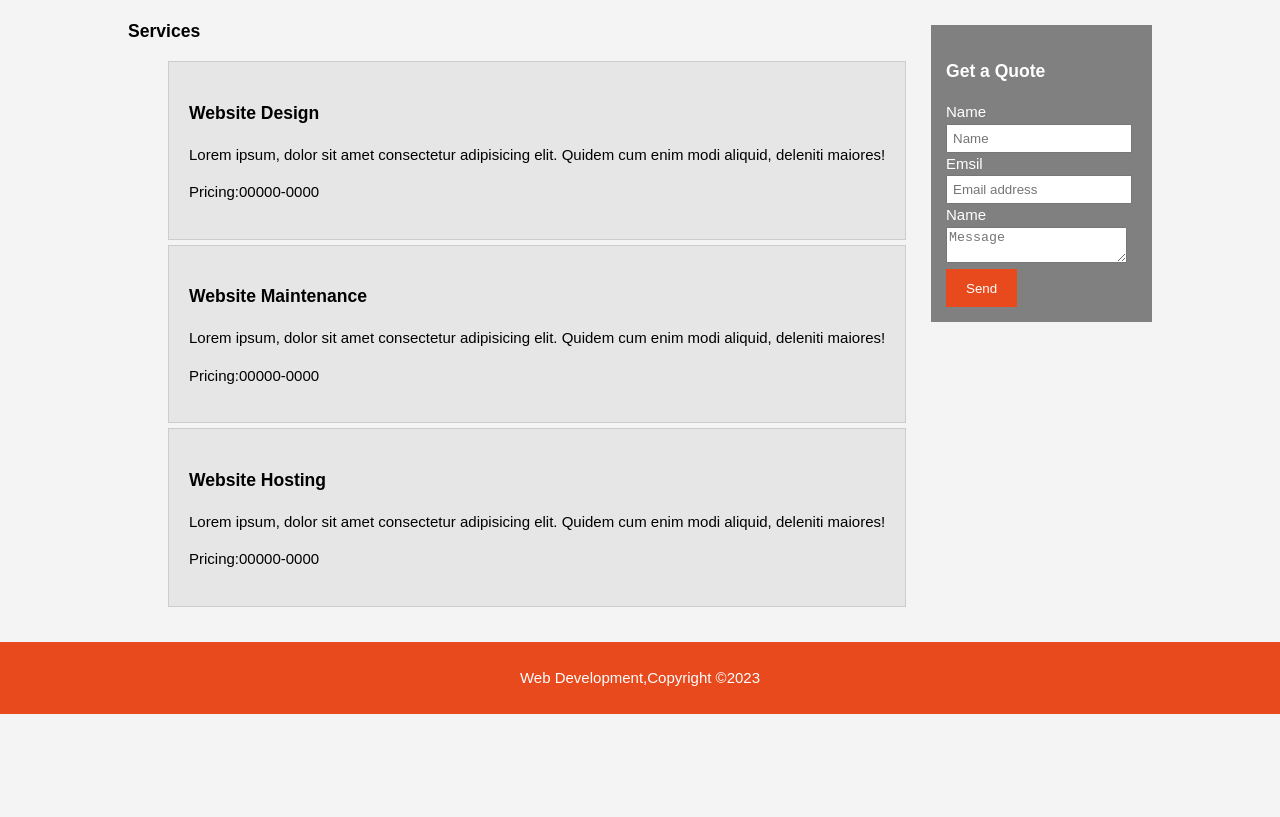
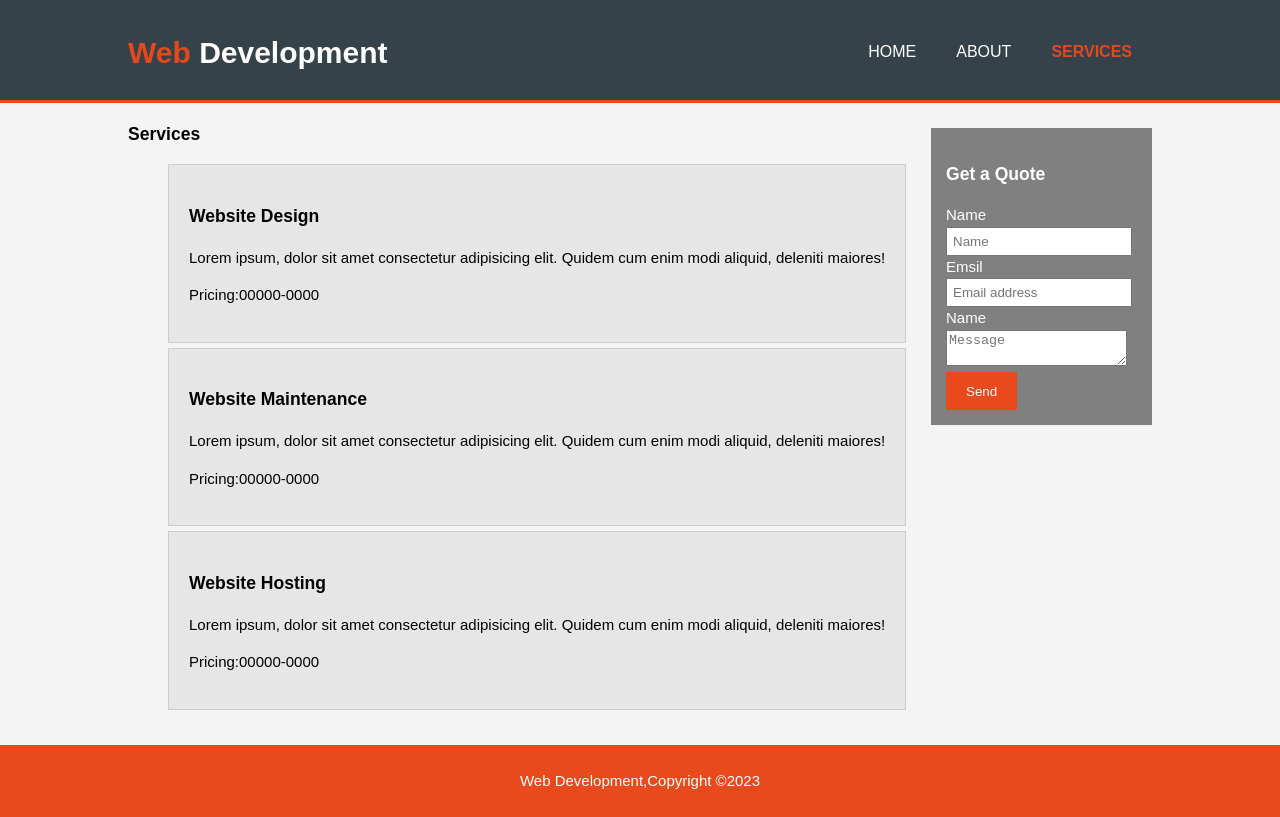
Before and after one commit to NagmaAN/web-project, a plain HTML site: page service.html in a window 1280 px wide. Drawn offline with Linux system fonts and the light colour scheme.

Commit message:
Update service.html

```diff
--- a/service.html
+++ b/service.html
@@ -9,6 +9,23 @@
     <link rel="stylesheet" type="text/css" href="style.css">
 </head>
 <body>
+
+    <header>
+   <div class="container">
+   <div id="logo">
+    <h1><span class="highlight">Web</span>&nbsp;Development</h1>
+   </div>
+   <nav>
+    <ul>
+<li><a href="index.html">HOME</a></li>
+<li><a href="about.html">ABOUT</a></li>
+<li class="current"><a href="service.html">SERVICES</a></li>
+
+    </ul>
+   </nav>
+</div>
+</header>
+
  <section id="main">
     <div class="container">
         <article id="main-col">
```
